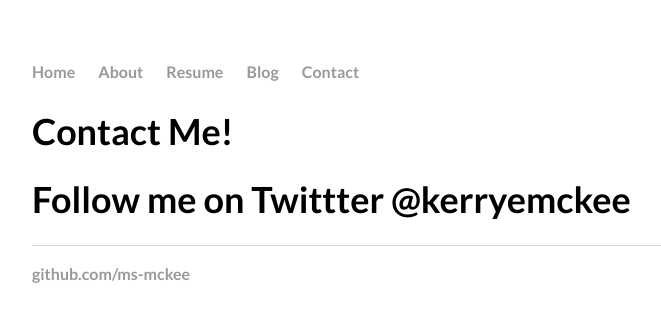
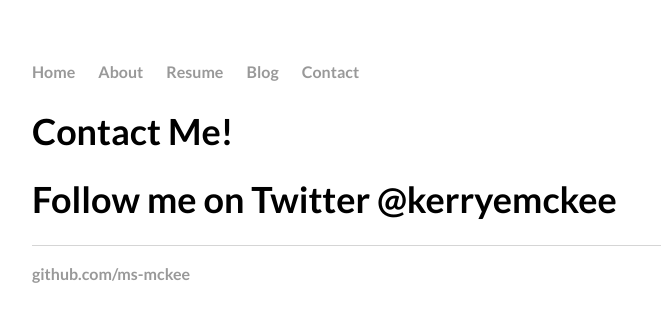
Before and after one commit to ms-mckee/ms-mckee.github.io, a Jekyll site: the page built from contact/index.html, in a window 1280 px wide. Shown: the top 322 px of the page, without its empty margins (160-821 px from the left). Built offline with Jekyll 4.4.1, drawn with Linux system fonts in a browser that asks for light colours.

Commit message:
Update index.html

```diff
--- a/contact/index.html
+++ b/contact/index.html
@@ -3,4 +3,4 @@ layout: default
 title: Contact Me!
 ---
 <h1>Contact Me!</h1>
-<h1>Follow me on Twittter @kerryemckee</h1>
+<h1>Follow me on Twitter @kerryemckee</h1>
```
